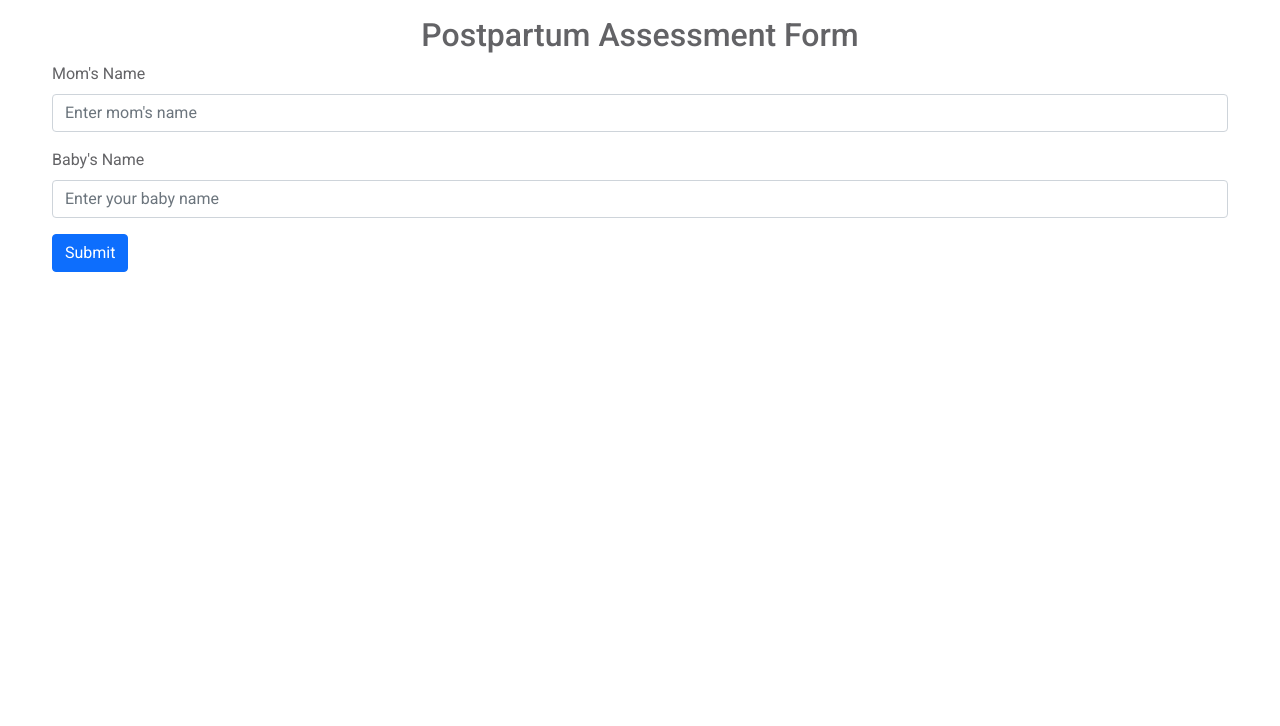
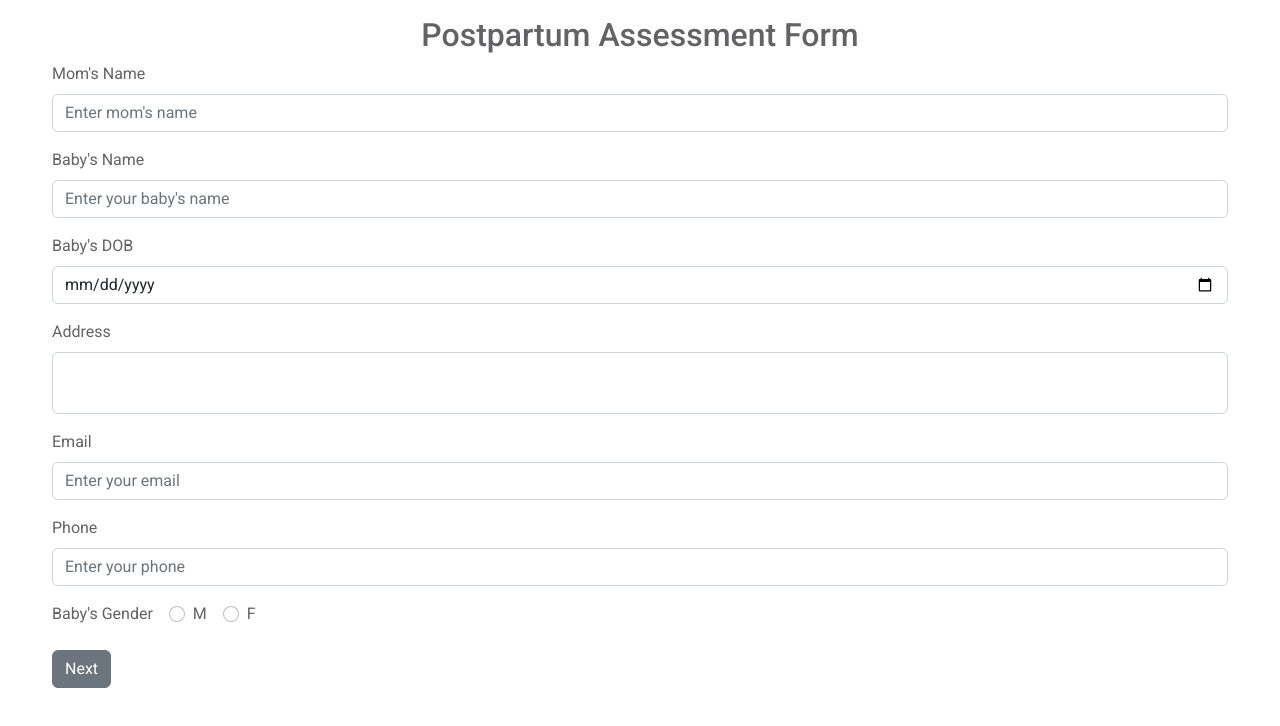
Before and after one commit to rajashriudhoji/healthCareRFP, a React (Create React App) app in the folder healthCare-Frontend/: page /step-one in a window 1280 px wide. Shown: the top 726 px of the page. Built offline with nearby package versions, Linux system fonts and the light colour scheme.

Commit message:
Added code for first step of registration

```diff
--- a/healthCare-Frontend/package.json
+++ b/healthCare-Frontend/package.json
@@ -6,7 +6,8 @@
     "@testing-library/jest-dom": "^5.16.4",
     "@testing-library/react": "^13.3.0",
     "@testing-library/user-event": "^13.5.0",
-    "bootstrap": "^5.1.3",
+    "autoprefixer": "10.4.5",
+    "bootstrap": "^5.2.0-beta1",
     "react": "^17.0.1",
     "react-bootstrap": "^2.4.0",
     "react-dom": "^17.0.1",
@@ -38,5 +39,8 @@
       "last 1 firefox version",
       "last 1 safari version"
     ]
+  },
+  "overrides": {
+    "autoprefixer": "10.4.5"
   }
 }
--- a/healthCare-Frontend/src/components/assessment-form/form-header/Header.js
+++ b/healthCare-Frontend/src/components/assessment-form/form-header/Header.js
@@ -1,4 +1,3 @@
-import React from "react";
 import "./header.css";
 
 const Header = () => {
--- a/healthCare-Frontend/src/components/assessment-form/step-one/StepOne.js
+++ b/healthCare-Frontend/src/components/assessment-form/step-one/StepOne.js
@@ -1,24 +1,139 @@
-import React from "react";
+import { useContext } from "react";
 import { Button, Form } from "react-bootstrap";
+import { useForm } from "react-hook-form";
+import DataContext from "../../../context/DataContext";
+import {
+  ATLEAST_ONE_SELECT,
+  REQUIRED_ERROR_MSG,
+  VALID_PHONE_NUMBER,
+} from "../../utils/constants";
 import Header from "../form-header/Header";
+import "./stepone.css";
 
 const StepOne = () => {
+  const { setData } = useContext(DataContext);
+  const {
+    register,
+    handleSubmit,
+    formState: { errors },
+  } = useForm();
+
+  const handleFormSubmit = (values) => {
+    console.log(values);
+    setData((prev) => ({
+      ...prev,
+      patient: {
+        ...values,
+      },
+    }));
+  };
+
   return (
     <div>
       <Header />
-      <div className="step-form container">
-        <Form>
+      <div className="step-form container step-one">
+        <Form onSubmit={handleSubmit(handleFormSubmit)}>
           <Form.Group className="mb-3" controlId="motherName">
             <Form.Label>Mom's Name</Form.Label>
-            <Form.Control type="text" placeholder="Enter mom's name" />
+            <Form.Control
+              type="text"
+              placeholder="Enter mom's name"
+              {...register("motherName", {
+                required: true,
+              })}
+            />
+            {errors.motherName && (
+              <p className="errorMsg">{REQUIRED_ERROR_MSG}</p>
+            )}
           </Form.Group>
-
           <Form.Group className="mb-3" controlId="babyName">
             <Form.Label>Baby's Name</Form.Label>
-            <Form.Control type="text" placeholder="Enter your baby name" />
+            <Form.Control
+              type="text"
+              placeholder="Enter your baby's name"
+              {...register("babyName", {
+                required: true,
+              })}
+            />
+            {errors.babyName && (
+              <p className="errorMsg">{REQUIRED_ERROR_MSG}</p>
+            )}
           </Form.Group>
-          <Button variant="primary" type="submit">
-            Submit
+          <Form.Group className="mb-3" controlId="babyDOB">
+            <Form.Label>Baby's DOB</Form.Label>
+            <Form.Control
+              type="date"
+              placeholder="Enter your baby's Date of birth"
+              {...register("babyDOB", {
+                required: true,
+              })}
+            />
+            {errors.babyName && (
+              <p className="errorMsg">{REQUIRED_ERROR_MSG}</p>
+            )}
+          </Form.Group>
+          <Form.Group className="mb-3" controlId="address">
+            <Form.Label>Address</Form.Label>
+            <Form.Control
+              as="textarea"
+              rows={2}
+              className="address"
+              {...register("address", {
+                required: true,
+              })}
+            />
+            {errors.address && <p className="errorMsg">{REQUIRED_ERROR_MSG}</p>}
+          </Form.Group>
+          <Form.Group className="mb-3" controlId="email">
+            <Form.Label>Email</Form.Label>
+            <Form.Control
+              type="text"
+              placeholder="Enter your email"
+              {...register("email", {
+                required: true,
+              })}
+            />
+            {errors.email && <p className="errorMsg">{REQUIRED_ERROR_MSG}</p>}
+          </Form.Group>
+          <Form.Group className="mb-3" controlId="phone">
+            <Form.Label>Phone</Form.Label>
+            <Form.Control
+              type="text"
+              placeholder="Enter your phone"
+              {...register("phone", {
+                required: true,
+                pattern: /^\d{10}$/,
+              })}
+            />
+            {errors.phone && errors.phone.type === "required" && (
+              <p className="errorMsg">{REQUIRED_ERROR_MSG}</p>
+            )}
+            {errors.phone && errors.phone.type === "pattern" && (
+              <p className="errorMsg">{VALID_PHONE_NUMBER}</p>
+            )}
+          </Form.Group>
+          <Form.Group className="mb-3 baby-gender" controlId="babyGender">
+            <Form.Label>Baby's Gender</Form.Label>
+            <Form.Check
+              type="radio"
+              label="M"
+              value="M"
+              {...register("babyGender", {
+                required: true,
+              })}
+            />
+            <Form.Check
+              type="radio"
+              label="F"
+              value="F"
+              {...register("babyGender", {})}
+            />
+            {errors.babyGender && (
+              <p className="errorMsg">{ATLEAST_ONE_SELECT}</p>
+            )}
+          </Form.Group>
+          <Button variant="secondary" type="submit">
+            Next
           </Button>
         </Form>
       </div>
--- /dev/null
+++ b/healthCare-Frontend/src/components/assessment-form/step-one/stepone.css
@@ -0,0 +1,8 @@
+.step-one .address {
+    resize: none;
+}
+
+.step-one .baby-gender .form-check{
+    display: inline-block;
+    margin-left: 1rem;
+}
--- a/healthCare-Frontend/src/components/header/Header.js
+++ b/healthCare-Frontend/src/components/header/Header.js
@@ -1,4 +1,3 @@
-import React from "react";
 import "./header.css";
 
 const Header = () => {
--- a/healthCare-Frontend/src/components/home/Home.js
+++ b/healthCare-Frontend/src/components/home/Home.js
@@ -1,8 +1,7 @@
 import { Button } from "react-bootstrap";
-import React from "react";
-import "./home.css";
 import { useNavigate } from "react-router-dom";
 import Header from "../header/Header";
+import "./home.css";
 
 const Home = () => {
   const navigate = useNavigate();
--- /dev/null
+++ b/healthCare-Frontend/src/components/utils/constants.js
@@ -0,0 +1,3 @@
+export const REQUIRED_ERROR_MSG = "This is a required field.";
+export const ATLEAST_ONE_SELECT = "Please select one of the option.";
+export const VALID_PHONE_NUMBER = "Please enter a 10 digit phone number.";
--- /dev/null
+++ b/healthCare-Frontend/src/context/DataContext.js
@@ -0,0 +1,5 @@
+import React from "react";
+
+const DataContext = React.createContext();
+
+export default DataContext;
--- a/healthCare-Frontend/src/index.css
+++ b/healthCare-Frontend/src/index.css
@@ -11,6 +11,7 @@
   --medium-font-weight: 600;
   --large-font-weight: 900;
   --max-screen-width: 1200px;
+  --error-color:  #ff0000;
 }
 
 body {
@@ -22,4 +23,10 @@ body {
 
 .step-form {
   max-width: var(--max-screen-width);
+  margin-bottom: 3rem;
 }
+
+.step-form .errorMsg {
+  color: var(--error-color);
+  margin: 5px 0;
+}
--- a/healthCare-Frontend/src/index.js
+++ b/healthCare-Frontend/src/index.js
@@ -1,19 +1,37 @@
-import React from "react";
+import "bootstrap/dist/css/bootstrap.min.css";
+import { useState } from "react";
 import ReactDOM from "react-dom";
 import { BrowserRouter, Navigate, Route, Routes } from "react-router-dom";
+import StepOne from "./components/assessment-form/step-one/StepOne";
 import Home from "./components/home/Home";
-import "bootstrap/dist/css/bootstrap.min.css";
+import DataContext from "./context/DataContext";
 import "./index.css";
-import StepOne from "./components/assessment-form/step-one/StepOne";
 
-const routes = (
+const AppRoutes = () => {
+  const [data, setData] = useState({
+    patient: {
+      patientId: "",
+      motherName: "",
+      babyName: "",
+      babyDOB: "",
+      address: "",
+      email: "",
+      phone: "",
+      babyGender: "",
+    },
+  });
+
+  return (
     <BrowserRouter>
+      <DataContext.Provider value={{ data, setData }}>
         <Routes>
           <Route path="/" element={<Home />} />
           <Route path="/step-one" element={<StepOne />} />
           <Route path="*" element={<Navigate to="/" />} />
         </Routes>
+      </DataContext.Provider>
     </BrowserRouter>
   );
+};
 
-ReactDOM.render(routes, document.getElementById("root"));
+ReactDOM.render(<AppRoutes />, document.getElementById("root"));
```
Also changed, not shown: 1 other file (tests, documents, lock files or other folders). Lines whose indentation alone changed are shown as unchanged.
